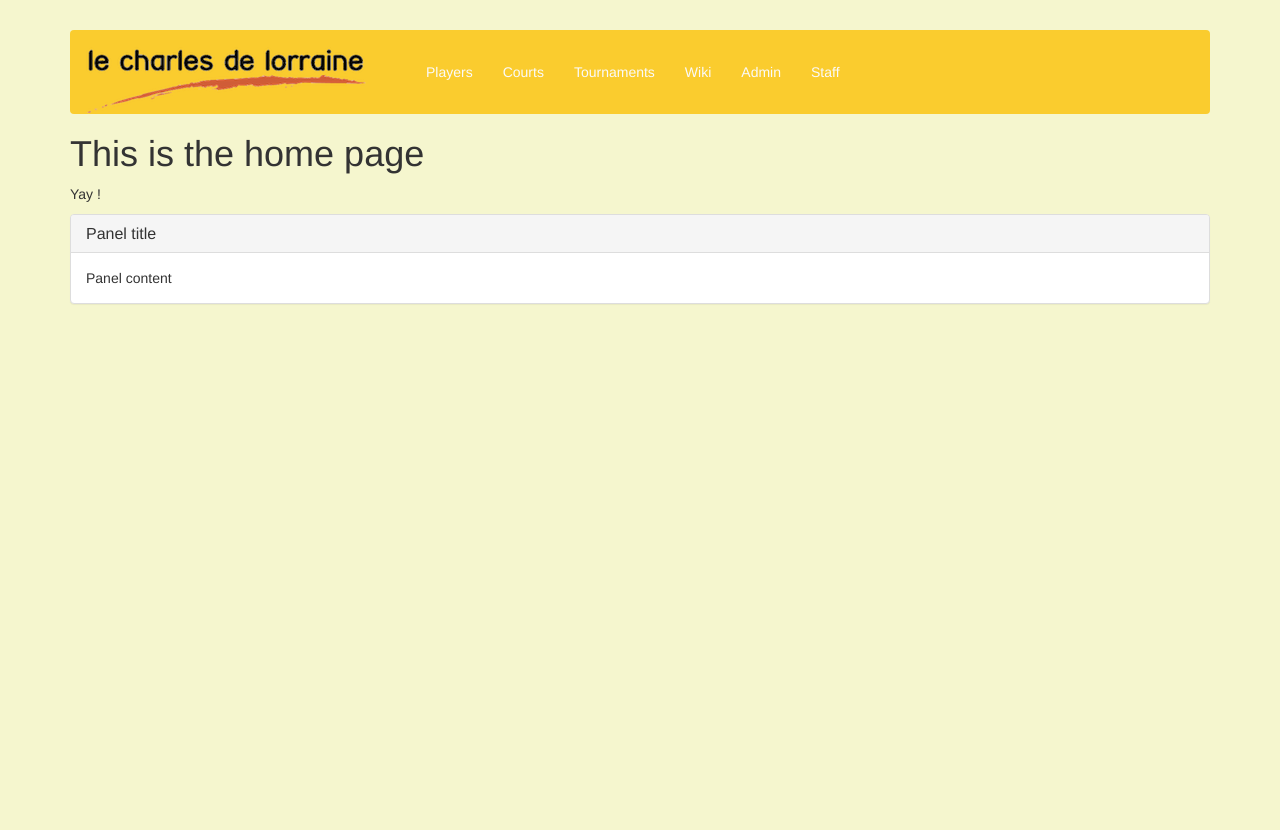
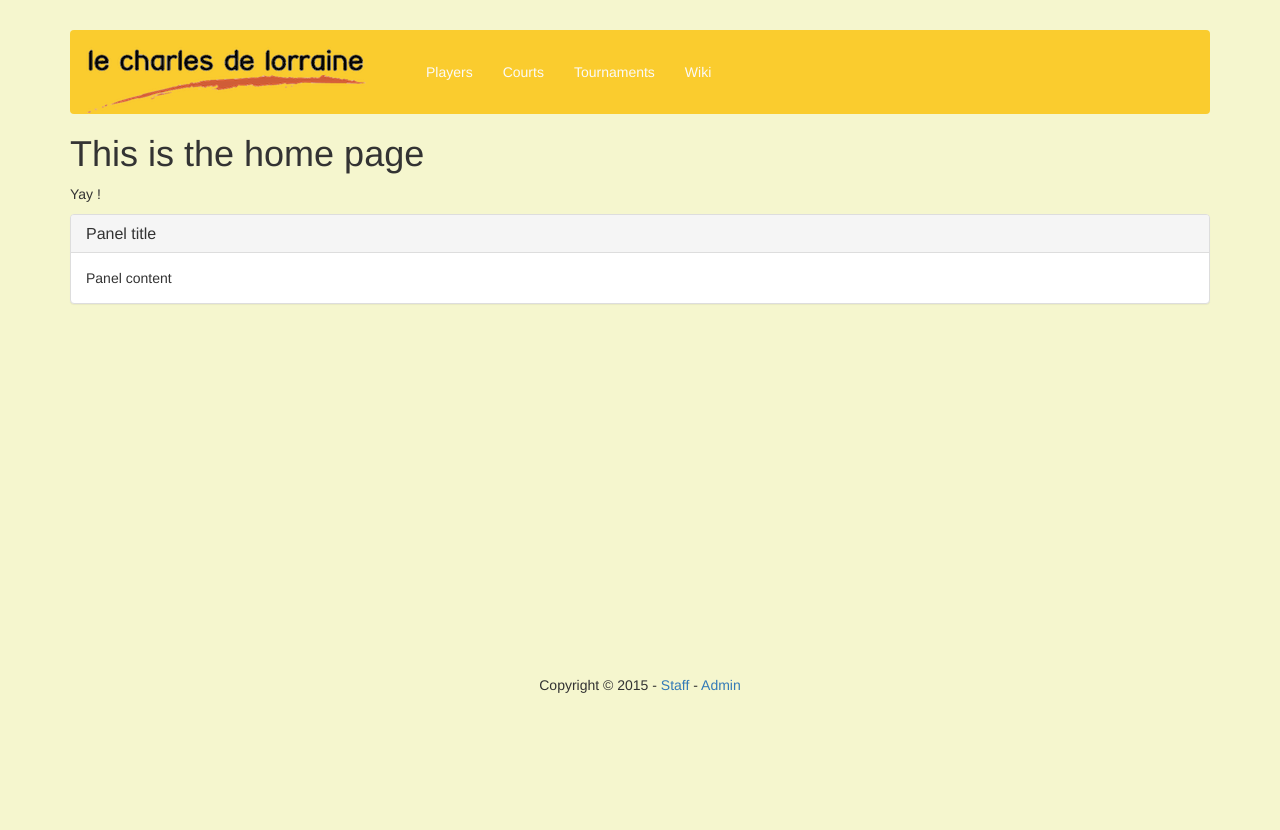
Before and after one commit to ivanahad/sep2015E, a Django app: page / in a window 1280 px wide. Before the commit the page ends 304 px from the top, so only its background shows below. Run offline with Django 3.2, Linux system fonts and the light colour scheme; parts of the project's set-up code (start-up, migrations or seed data) failed here and were passed over; some libraries are stand-ins or nearby versions.

Commit message:
Moved admin and staff from the navbar

```diff
--- a/sep2015E/static/css/home.css
+++ b/sep2015E/static/css/home.css
@@ -1,5 +1,26 @@
+* {
+	margin: 0;
+}
+html{
+	height: 100%;
+}
 .container {
-    margin-top: 30px;
+	min-height: 100%;
+	margin: 0 auto -155px; /* the bottom margin is the negative value of the footer's height */
+}
+.push {
+	height: 155px; /* '.push' must be the same height as 'footer' */
+}
+.footer {
+	height: 155px;
+	text-align: center;
+}
+.container {
+    margin-top: 30px !important;
+    min-height: 100%;
+    height: auto !important; /* This line and the next line are not necessary unless you need IE6 support */
+    height: 100%;
+    margin: 0 auto -155px; /* the bottom margin is the negative value of the footer's height */
 }
 .navbar-custom{
     background-color: #FACC2E;
@@ -23,5 +44,6 @@
     width: 100%;
 }
 body{
+    height: 100%;
     background-color: #F5F6CE !important;
 }
--- a/sep2015E/templates/site_template.html
+++ b/sep2015E/templates/site_template.html
@@ -39,9 +39,7 @@
 					<li><a href="/players/register">Players</a></li>
 					<li><a href="/courts/register">Courts</a></li>
 					<li><a href="/tournament/all">Tournaments</a></li>
-					<li><a href="/wiki">Wiki</a></li>
-					<li><a href="/admin">Admin</a></li>
-					<li><a href="/staff/home">Staff</a></li>
+					<li><a href="https://github.com/ivanahad/sep2015E/wiki">Wiki</a></li>
 	        		{% endblock %}
 				</ul>
 
@@ -55,14 +53,18 @@
 		    </div><!-- /.navbar-collapse -->
 		  </div><!-- /.container-fluid -->
 		</nav>
-
 		<div class="content">
 		{% block content %}
 
 			<!-- Contenu de la page -->
 
 		{% endblock %}
+			<div class="push"></div>
 		</div>
+	</div>
+	</div>
+		<div class="footer">
+			<p>Copyright &copy 2015 - <a href="/staff/home">Staff</a> - <a href="/admin">Admin</a></p>
 	</div>
 </body>
 
```
